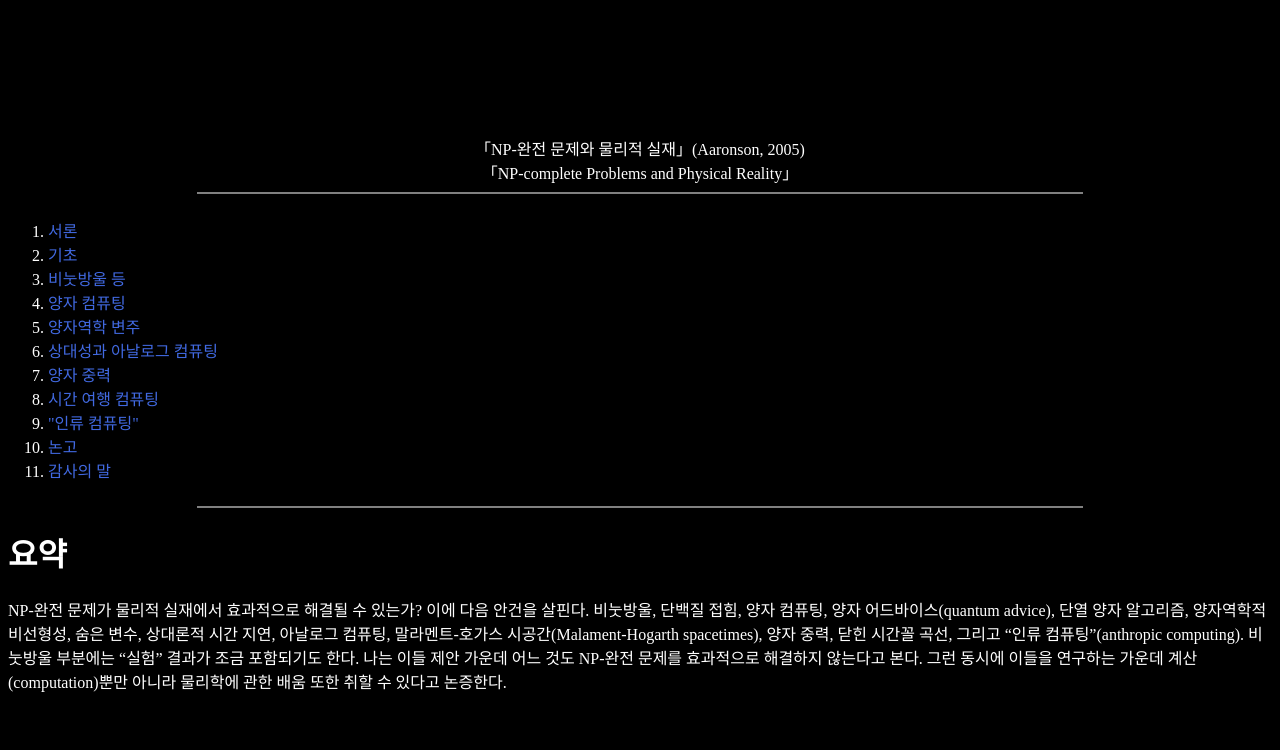
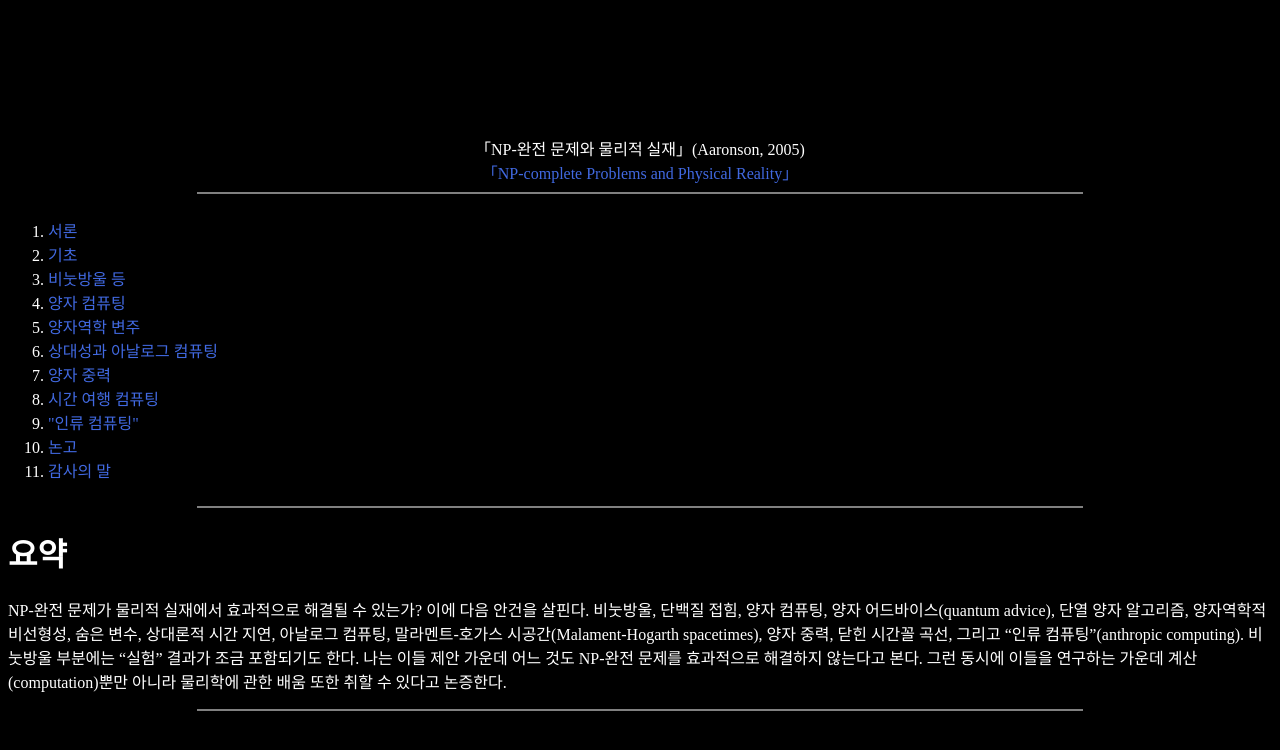
Before and after one commit to SUNBEAMktw/Aaronson, a plain HTML site: page index.html in a window 1280 px wide. Drawn offline with Linux system fonts and the light colour scheme.

Commit message:
Update index.html

```diff
--- a/index.html
+++ b/index.html
@@ -11,7 +11,8 @@
   <body>
     <center>
       「NP-완전 문제와 물리적 실재」(Aaronson, 2005)
-      <br>「NP-complete Problems and Physical Reality」
+      <br><a href="https://www.scottaaronson.com/papers/npcomplete.pdf">
+        「NP-complete Problems and Physical Reality」</a>
     <hr width="70%" noshade>
     </center>
     <div class="row">
@@ -41,5 +42,6 @@
        비눗방울 부분에는 “실험” 결과가 조금 포함되기도 한다.
        나는 이들 제안 가운데 어느 것도 NP-완전 문제를 효과적으로 해결하지 않는다고 본다.
        그런 동시에 이들을 연구하는 가운데 계산(computation)뿐만 아니라 물리학에 관한 배움 또한 취할 수 있다고 논증한다.</p>
+    <center><hr width="70%" noshade></center>
   </body>
 </html>
```
